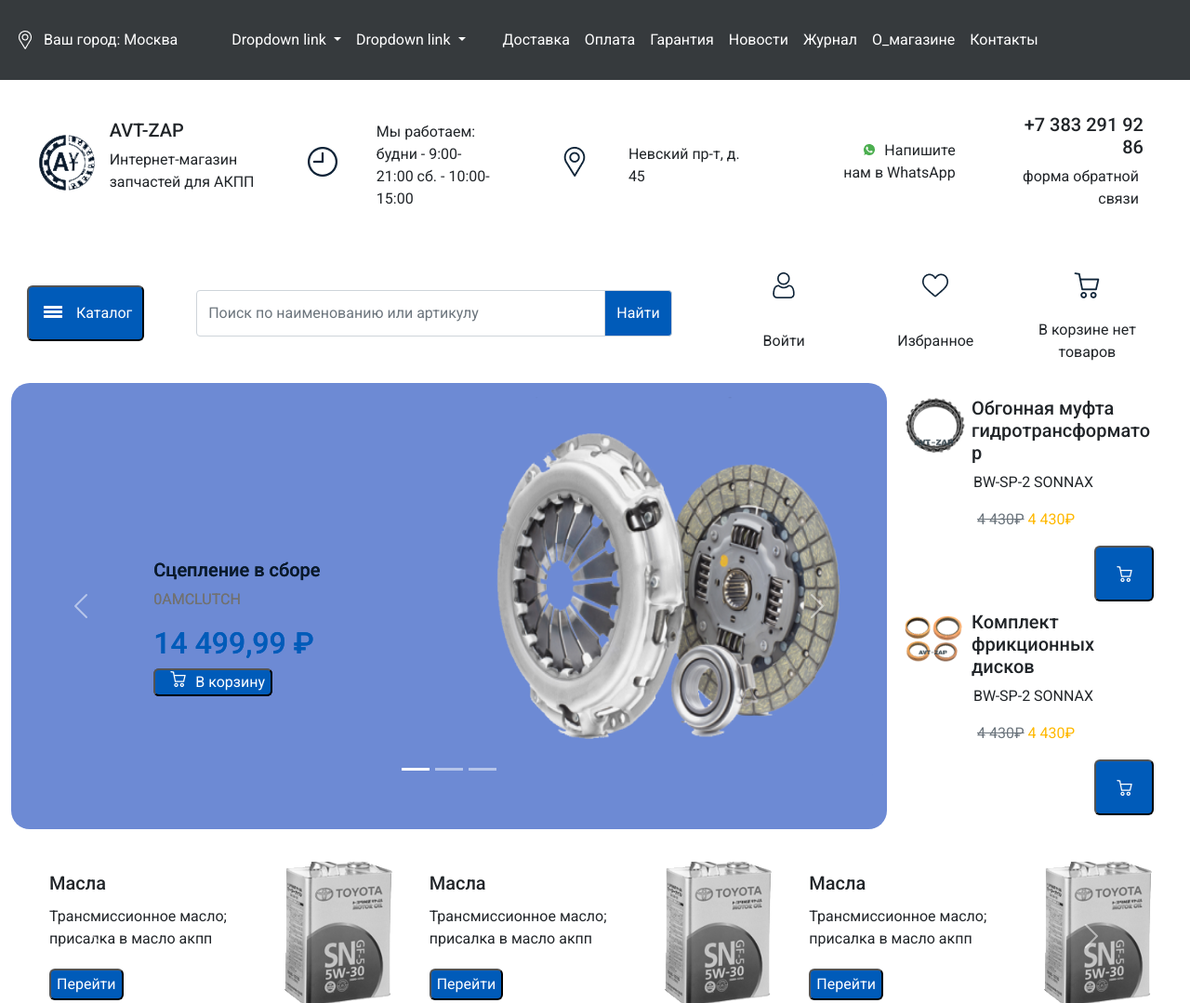
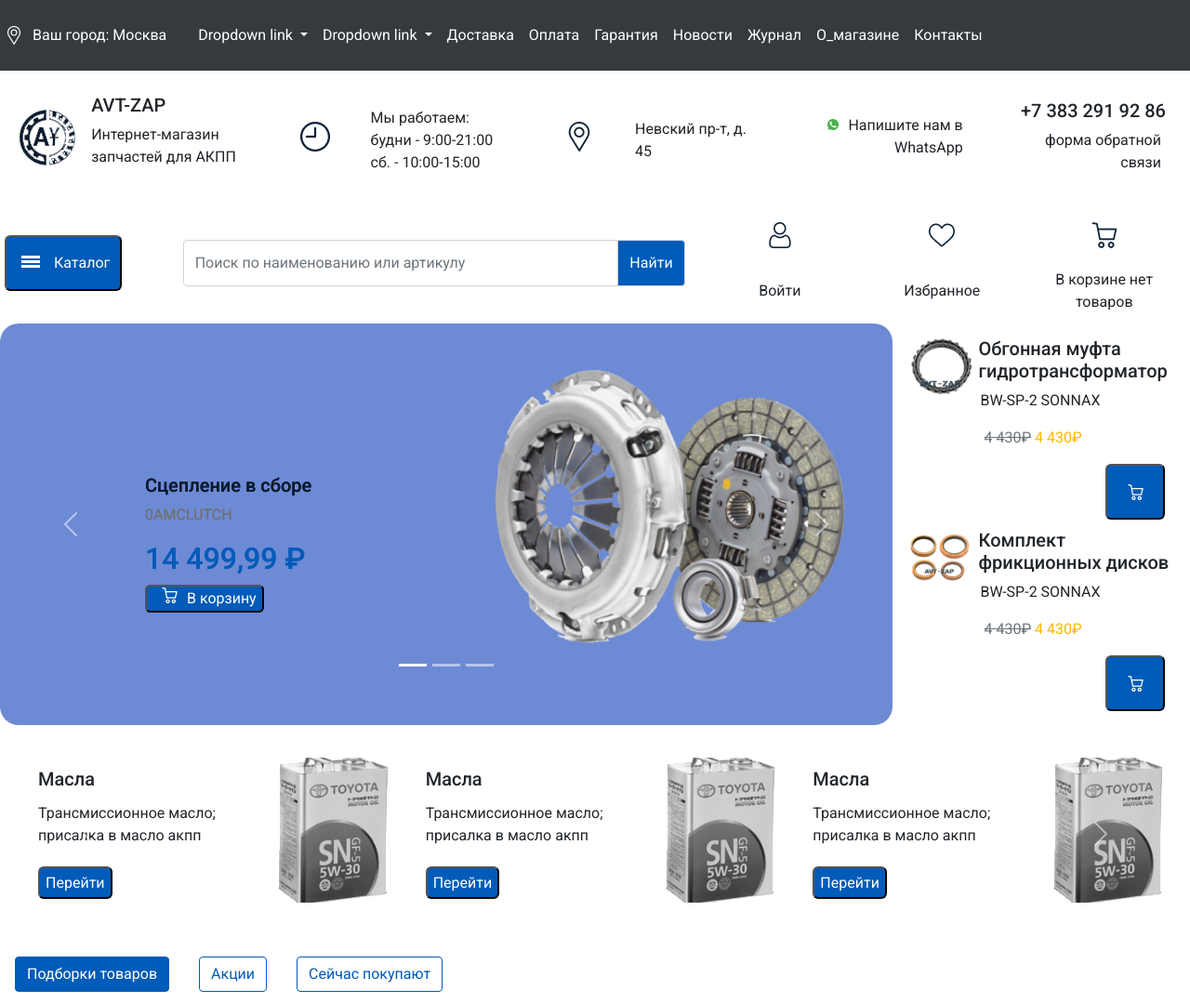
Before and after one commit to VadimPonomarov/MyHtmlCss, a plain HTML site: page Homework_8_final/index.html in a window 1280 px wide. Shown: the top 1079 px of the page at 93% size. Drawn offline with nearby package versions, Linux system fonts and the light colour scheme.

Commit message:
Final HTML-CSS project

```diff
--- a/Homework_8_final/main.css
+++ b/Homework_8_final/main.css
@@ -244,3 +244,10 @@ button {
 #section-4 .container-fluid {
     overflow: hidden;
 }
+.container-fluid {
+    padding: 0 !important;
+    margin: 0 !important;
+}
+.navbar {
+    z-index: 1000;
+}
--- a/Homework_8_final/media.css
+++ b/Homework_8_final/media.css
@@ -1,4 +1,4 @@
-@media screen and (max-width: 992px) {
+@media screen and (max-width: 991px) {
 
     .burger ul li {
         display: flex;
@@ -8,10 +8,11 @@
     }
 }
 
-@media screen and (max-width: 768px) {
+@media screen and (max-width: 767px) {
     #section-4 .wrap1 {
     display: flex;
     flex-wrap: nowrap;
+        overflow: hidden;
 }
 
     .socials {
```
